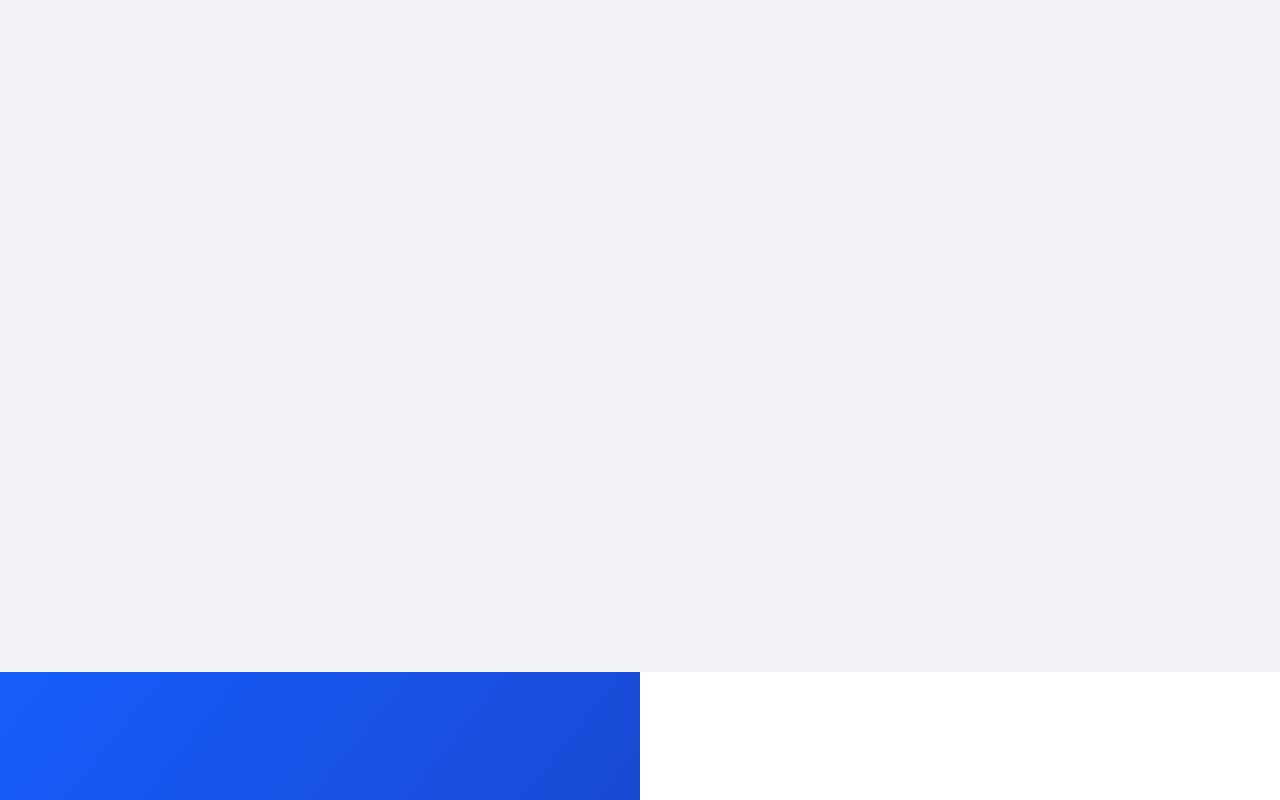
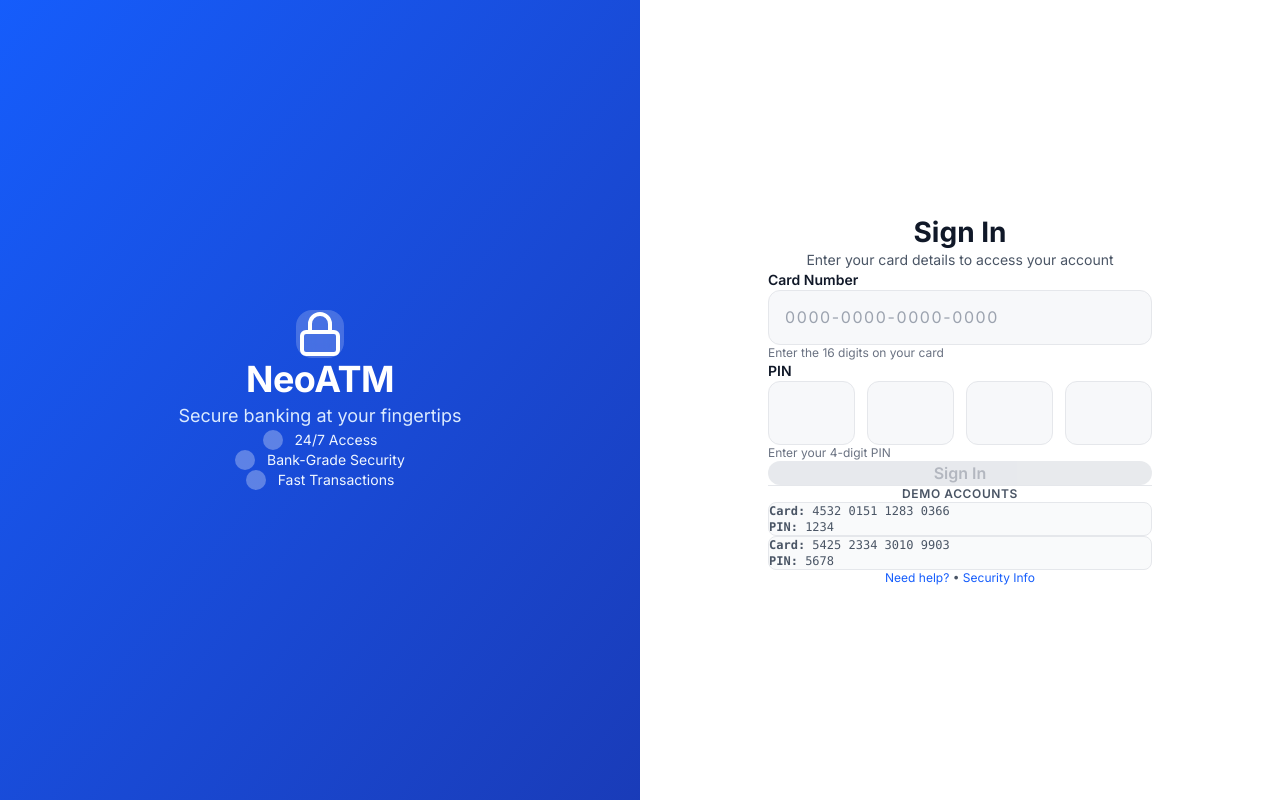
Before and after one commit to Ma7moudkolib/ATM-Banking-System, a React (Vite) app in the folder frontend/: page /login in a window 1280 px wide. Shown: the top 800 px of the page. Built offline with nearby package versions, Linux system fonts and the light colour scheme; no server answers.

Commit message:
Refactor: Update AppShell component structure

```diff
--- a/frontend/src/components/AppShell.tsx
+++ b/frontend/src/components/AppShell.tsx
@@ -6,16 +6,9 @@
 
 export default function AppShell({ children }: AppShellProps) {
   return (
-    <div className="relative min-h-screen bg-navy-950 overflow-hidden">
-      {/* Ambient background orbs — decorative only */}
-      <div className="bg-orb w-96 h-96 bg-brand-500 top-[-100px] left-[-100px]" />
-      <div
-        className="bg-orb w-72 h-72 bg-success-500 bottom-[-80px] right-[-80px]"
-        style={{ animationDelay: '4s' }}
-      />
-
+    <div className="w-full min-h-screen flex flex-col bg-bg-app">
       {/* Content */}
-      <div className="relative z-10 flex flex-col min-h-screen max-w-[440px] mx-auto px-4">
+      <div className="flex-1 flex flex-col w-full">
         {children}
       </div>
     </div>
```
